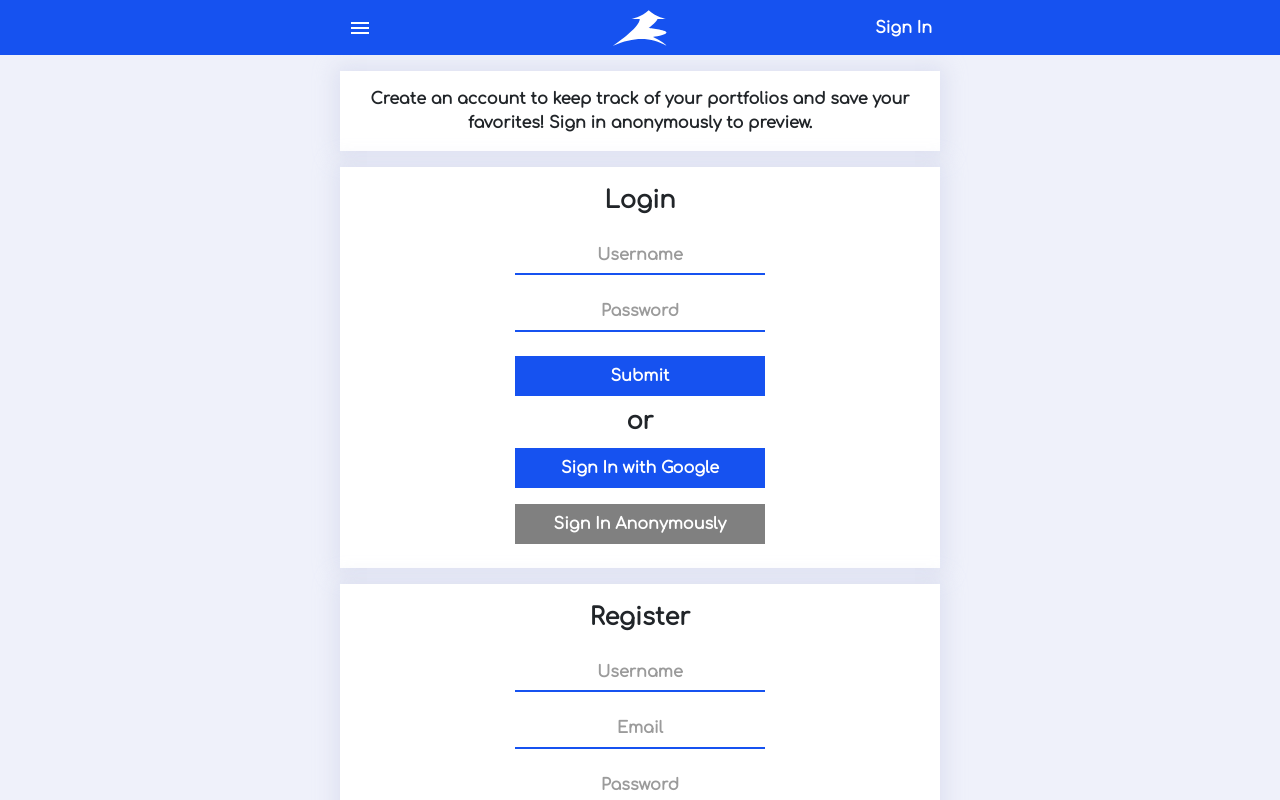
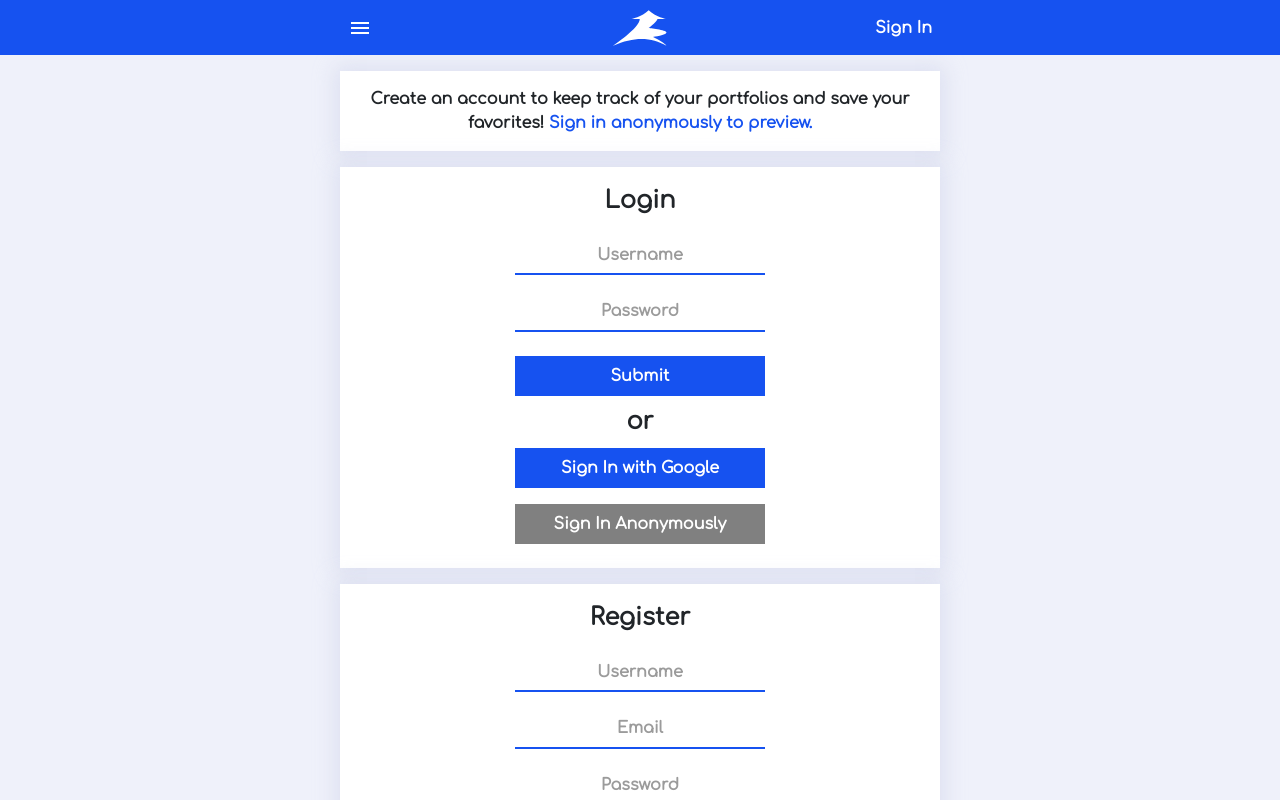
Before and after one commit to Tepeup/portfoliorater, a React (Create React App) app in the folder client/: page /login in a window 1280 px wide. Shown: the top 800 px of the page. Built offline with nearby package versions, Linux system fonts and the light colour scheme; no server answers.

Commit message:
highlighter anonmous sign in in login message

```diff
--- a/client/src/Components/Login/Login.component.jsx
+++ b/client/src/Components/Login/Login.component.jsx
@@ -70,7 +70,10 @@ class Login extends React.Component {
           <div className="infoContainer">
             <div className="loginDesc">
               Create an account to keep track of your portfolios and save your
-              favorites! Sign in anonymously to preview.
+              favorites!{" "}
+              <span style={{ color: "#1652f0" }}>
+                Sign in anonymously to preview.
+              </span>
             </div>
           </div>
 
```
